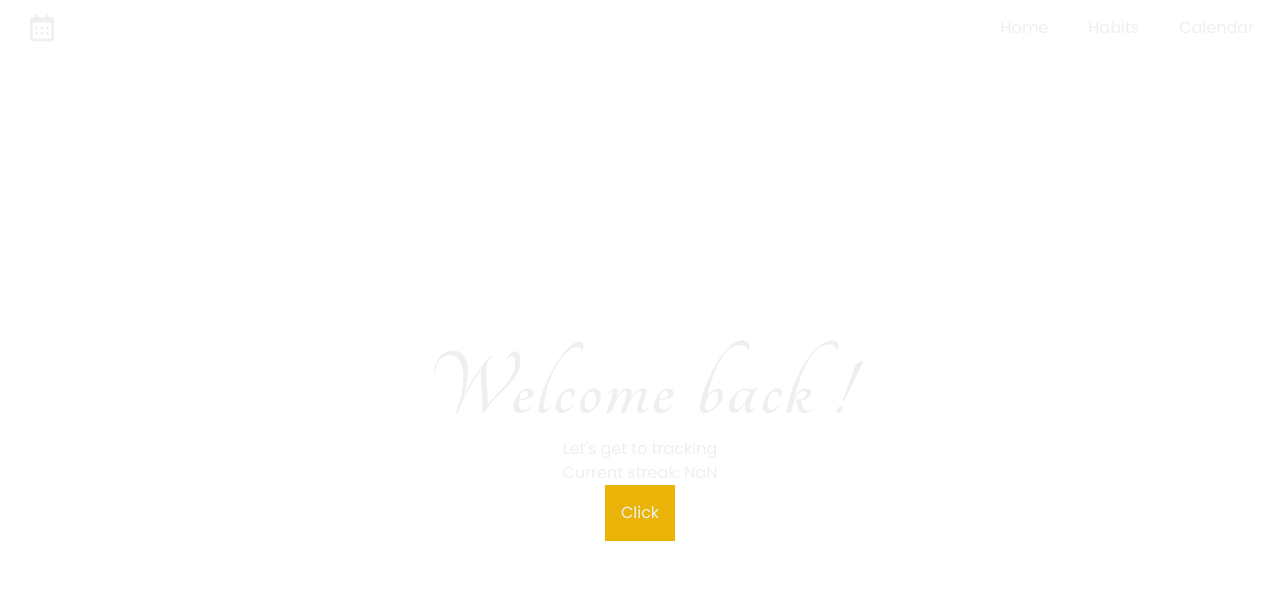
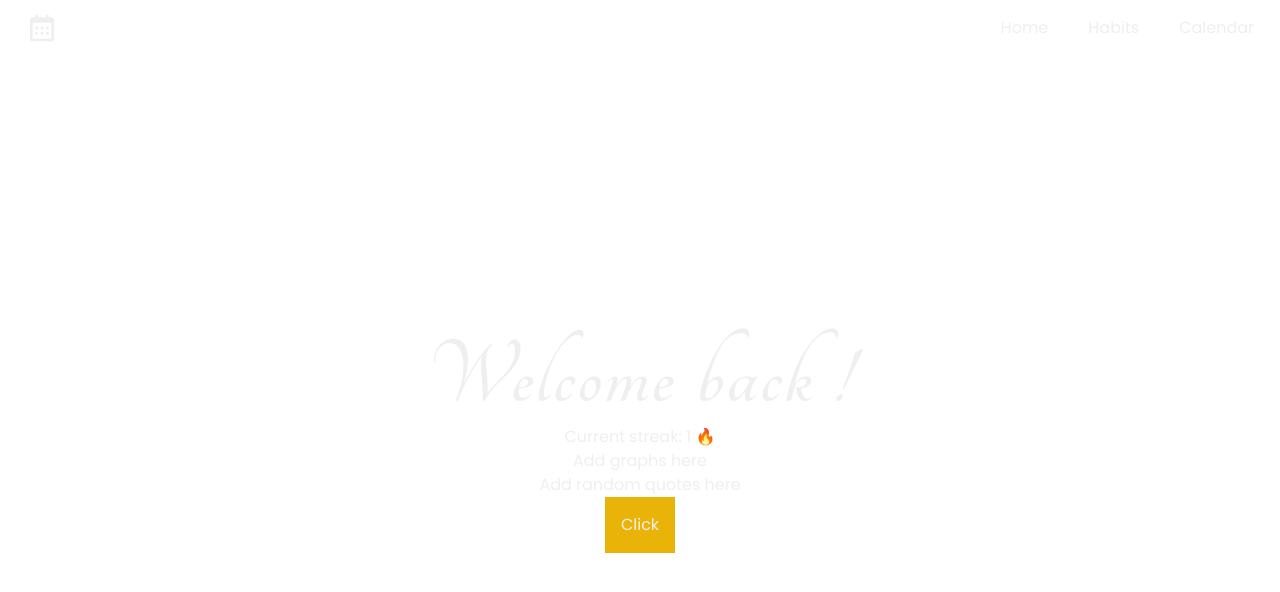
Before and after one commit to infinitee404/habit-tracker, a React (Vite) app: page / in a window 1280 px wide. Both pictures are taken after a click on the button "Click". Shown: the top 592 px of the page. Built offline with nearby package versions, Linux system fonts and the light colour scheme.

Commit message:
Streak NaN issue Fixed

```diff
--- a/src/pages/Home.jsx
+++ b/src/pages/Home.jsx
@@ -1,7 +1,12 @@
 import React, { useEffect, useState } from 'react'
 
+const getStreak = () => {
+	const storedStreak = localStorage.getItem('streakValue')
+	const parsedSteak = parseInt(storedStreak, 10) // 10 here is base(radix) so, parseInt in base 10.
+	return isNaN(parsedSteak) ? 0 : parsedSteak
+}
 const Home = () => {
-	const [streak, setStreak] = useState(0 || parseInt(localStorage.getItem('streakValue')))
+	const [streak, setStreak] = useState(getStreak())
 	const manageStreak = () => {
 		setStreak((prevCount) => prevCount + 1)
 	}
@@ -12,8 +17,12 @@ const Home = () => {
 		<>
 			<div className='h-full flex flex-col justify-center items-center'>
 				<h1 className='font-cursive font-bold text-8xl tracking-wide'>Welcome back !</h1>
-				<p>Let's get to tracking</p>
-				<p>Current streak: {streak > 0 ? `${streak}🔥` : streak}</p>
+				<p>
+					Current streak: {streak} <span className={streak === 0 ? `opacity-0` : 'opacity-100'}>🔥</span>
+				</p>
+				<p>Add graphs here</p>
+				<p>Add random quotes here</p>
+
 				<button
 					className='bg-yellow-500 p-4'
 					onClick={manageStreak}
```
